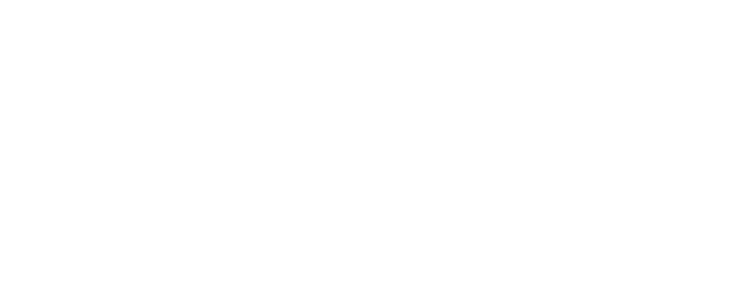
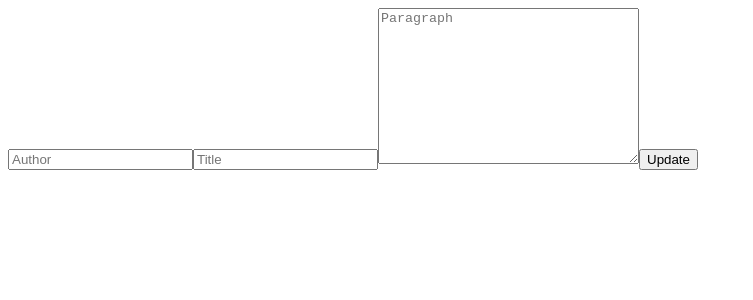
Before and after one commit to JuanerArg/TP-Blog, a React (Vite) app: page /editor/1 in a window 1280 px wide. Before the commit this address had no page. Shown: the top 300 px of the page, without its empty margins (0-753 px from the left). Built offline with nearby package versions, Linux system fonts and the light colour scheme.

Commit message:
Funciones del admin completadas

```diff
--- a/src/Admin.jsx
+++ b/src/Admin.jsx
@@ -3,7 +3,7 @@
 const Admin = () => {
     const [isAdmin, setIsAdmin] = useState(false);
     const contraseña = "1234";
-    const [inputContraseña, setinputContraseña] = useState(0);
+    const [inputContraseña, setinputContraseña] = useState();
     const navigate = useNavigate();
 
     const handleSubmit = (e) => {
--- a/src/App.jsx
+++ b/src/App.jsx
@@ -69,7 +69,7 @@
               {isAdmin && (
                 <>
                   <button onClick={() => handleDelete(i)}>Borrar</button>
-                  <button>Editar</button>
+                  <Link to={`/editor/${i}`}><button>Editar</button></Link>
                   {console.log("Hola")}
                 </>
               )}
--- /dev/null
+++ b/src/Editor.jsx
@@ -0,0 +1,94 @@
+import { useState, useEffect } from "react";
+import { useParams, useNavigate } from 'react-router-dom';
+
+const Editor = () => {
+    const [title, setTitle] = useState('');
+    const [paragraph, setParagraph] = useState('');
+    const [authorP, setAuthorP] = useState('');
+    const [posts, setPosts] = useState([]);
+    const navigate = useNavigate();
+    const { id } = useParams();
+
+    useEffect(() => {
+        let jsonPost = JSON.parse(localStorage.getItem("posts")) || [];
+        setPosts(jsonPost);
+    }, []);
+
+    useEffect(() => {
+        if (id && !isNaN(parseInt(id))) {
+            let post = posts.find((elem, i) => i === parseInt(id));
+
+            if (post) {
+                // Set the initial values from the post data
+                setTitle(post.title);
+                setAuthorP(post.author);
+                setParagraph(post.paragraph);
+            }
+        }
+    }, [id, posts]);
+
+    const handleCreatePost = () => {
+        const input = { author: authorP, title: title, paragraph: paragraph };
+        const newPosts = [...posts, input];
+        setPosts(newPosts);
+        localStorage.setItem('posts', JSON.stringify(newPosts));
+        setParagraph('');
+        setTitle('');
+        setAuthorP('');
+        navigate("/");
+    }
+
+    const handleEditPost = () => {
+        if (id && !isNaN(parseInt(id))) {
+            const updatedPosts = [...posts];
+            updatedPosts[parseInt(id)] = {
+                author: authorP,
+                title: title,
+                paragraph: paragraph,
+            };
+            setPosts(updatedPosts);
+            localStorage.setItem('posts', JSON.stringify(updatedPosts));
+            navigate("/");
+        } else {
+            console.log("No se proporcionó un ID válido para editar.");
+        }
+    }
+
+    const handleSubmit = (e) => {
+        e.preventDefault();
+        if (id) {
+            handleEditPost();
+        } else {
+            handleCreatePost();
+        }
+    }
+
+    return (
+        <form onSubmit={handleSubmit}>
+            <input
+                type="text"
+                value={authorP}
+                onChange={(e) => setAuthorP(e.target.value)}
+                placeholder='Author'
+            />
+            <input
+                type="text"
+                value={title}
+                onChange={(e) => setTitle(e.target.value)}
+                placeholder='Title'
+            />
+
+            <textarea
+                cols="30"
+                rows="10"
+                onChange={(e) => setParagraph(e.target.value)}
+                value={paragraph}
+                placeholder='Paragraph'
+            />
+
+            <button type="submit">{id ? "Update" : "Create"}</button>
+        </form>
+    );
+}
+
+export default Editor;
--- a/src/main.jsx
+++ b/src/main.jsx
@@ -4,6 +4,7 @@
 import CreatePost from './CreatePost.jsx'
 import PostPage from './PostPage.jsx'
 import Admin from './Admin.jsx'
+import Editor from './Editor.jsx'
 
 import {
   BrowserRouter,
@@ -20,6 +21,7 @@
         <Route exact path='/create' element={<CreatePost />} />
         <Route exact path='/post/:id' element={<PostPage />} />
         <Route exact path='/admin' element={<Admin />} />
+        <Route exact path='/editor/:id' element={<Editor />} />
       </Routes>
     </BrowserRouter>
   </React.StrictMode>,
```
Also changed, not shown: src/CreatePost.jsx (+7 -7 lines).
